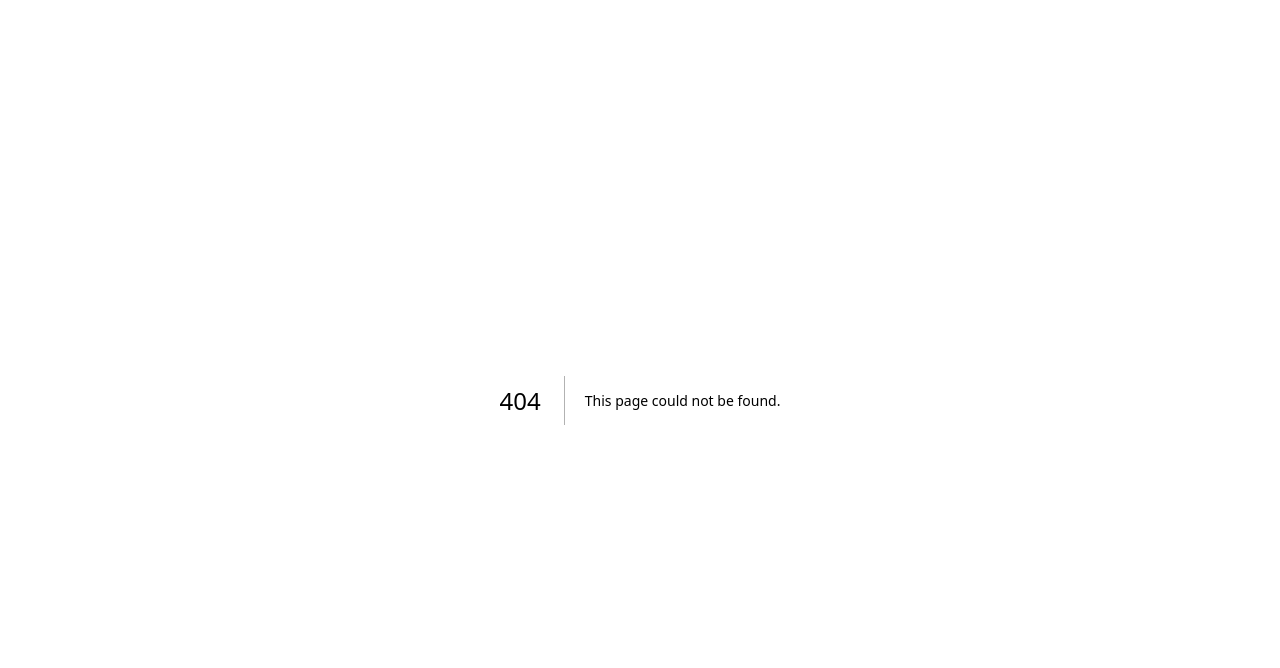
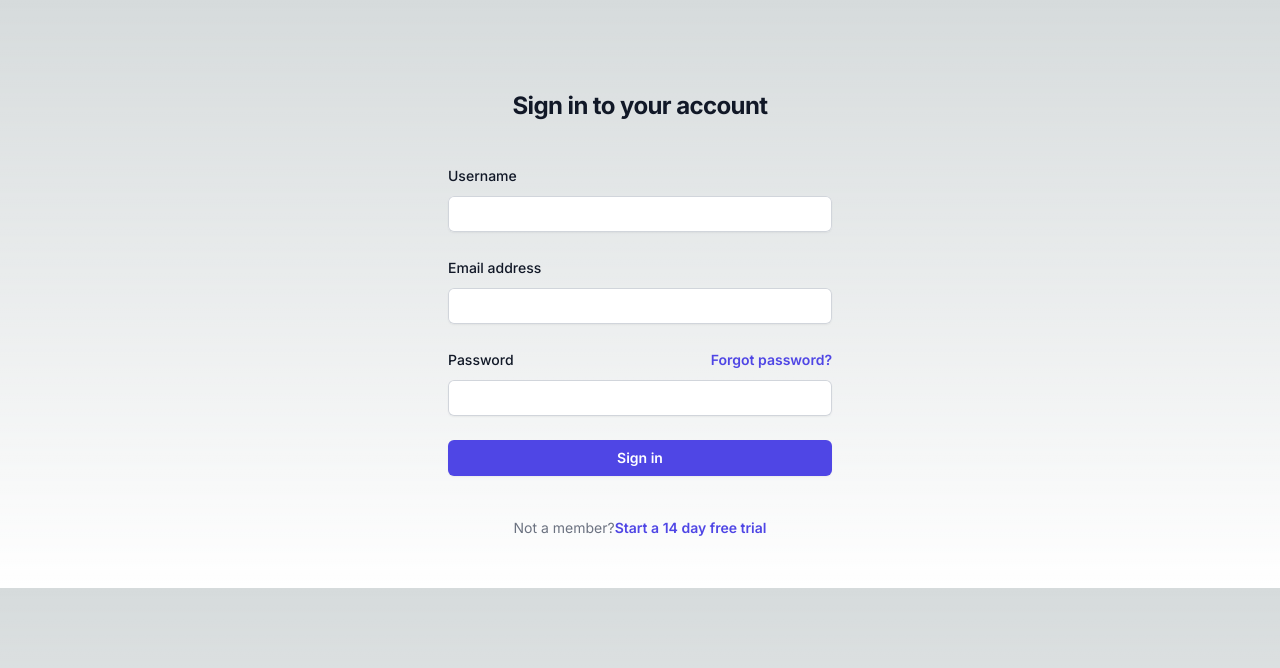
Before and after one commit to zaknolte/brew-buddy, a Next.js app in the folder brew-buddy/: page /login in a window 1280 px wide. Before the commit this address had no page. Shown: the top 668 px of the page. Built offline with nearby package versions, Linux system fonts and the light colour scheme.

Commit message:
add initial login page

```diff
--- /dev/null
+++ b/brew-buddy/src/app/login/page.tsx
@@ -0,0 +1,92 @@
+'use client'
+
+import { useState } from "react";
+import { redirect, useRouter } from "next/navigation";
+import { signIn } from "next-auth/react";
+
+export default function LoginPage() {
+    const router = useRouter();
+    const [user, setUser] = useState({
+        name: '',
+        email: '',
+        password: ''
+    });
+
+    const loginUser = async (e) => {
+        e.preventDefault();
+        signIn('credentials', {...user, redirect: false})
+
+        router.push('/home')
+    }
+
+    return (
+        <div className="flex min-h-full flex-col justify-center px-6 py-12 lg:px-8">
+            <div className="sm:mx-auto sm:w-full sm:max-w-sm">
+                {/* <Image className="mx-auto h-10 w-auto" src="https://tailwindui.com/img/logos/mark.svg?color=indigo&shade=600" width={600} height={600}/> */}
+                <h2 className="mt-10 text-center text-2xl font-bold leading-9 tracking-tight text-gray-900">Sign in to your account</h2>
+            </div>
+
+            <div className="mt-10 sm:mx-auto sm:w-full sm:max-w-sm">
+                <form className="space-y-6" action="#" method="POST" onSubmit={loginUser}>
+                    <div>
+                        <label htmlFor="username" className="block text-sm font-medium leading-6 text-gray-900">Username</label>
+                        <div className="mt-2">
+                            <input
+                                id="username"
+                                name="username"
+                                type="username"
+                                autoComplete="username"
+                                required
+                                value={user.name}
+                                onChange={(e) => {setUser({...user, name: e.target.value})}}
+                                className="block w-full pl-2 rounded-md border-0 py-1.5 text-gray-900 shadow-sm ring-1 ring-inset ring-gray-300 placeholder:text-gray-400 focus:ring-2 focus:ring-inset focus:ring-indigo-600 sm:text-sm sm:leading-6"/>
+                        </div>
+                    </div>
+                    <div>
+                        <label htmlFor="email" className="block text-sm font-medium leading-6 text-gray-900">Email address</label>
+                        <div className="mt-2">
+                            <input
+                                id="email"
+                                name="email"
+                                type="email"
+                                autoComplete="email"
+                                required
+                                value={user.email}
+                                onChange={(e) => {setUser({...user, email: e.target.value})}}
+                                className="block w-full pl-2 rounded-md border-0 py-1.5 text-gray-900 shadow-sm ring-1 ring-inset ring-gray-300 placeholder:text-gray-400 focus:ring-2 focus:ring-inset focus:ring-indigo-600 sm:text-sm sm:leading-6"/>
+                        </div>
+                    </div>
+
+                    <div>
+                        <div className="flex items-center justify-between">
+                            <label htmlFor="password" className="block text-sm font-medium leading-6 text-gray-900">Password</label>
+                            <div className="text-sm">
+                                <a href="#" className="font-semibold text-indigo-600 hover:text-indigo-500">Forgot password?</a>
+                            </div>
+                        </div>
+                        <div className="mt-2">
+                            <input
+                                id="password"
+                                name="password"
+                                type="password"
+                                autoComplete="current-password"
+                                required
+                                value={user.password}
+                                onChange={(e) => {setUser({...user, password: e.target.value})}}
+                                className="block w-full pl-2 rounded-md border-0 py-1.5 text-gray-900 shadow-sm ring-1 ring-inset ring-gray-300 placeholder:text-gray-400 focus:ring-2 focus:ring-inset focus:ring-indigo-600 sm:text-sm sm:leading-6"/>
+                        </div>
+                    </div>
+
+                    <div>
+                        <button type="submit" className="flex w-full justify-center rounded-md bg-indigo-600 px-3 py-1.5 text-sm font-semibold leading-6 text-white shadow-sm hover:bg-indigo-500 focus-visible:outline focus-visible:outline-2 focus-visible:outline-offset-2 focus-visible:outline-indigo-600">Sign in</button>
+                    </div>
+                </form>
+
+                <p className="mt-10 text-center text-sm text-gray-500">
+                    Not a member?
+                    <a href="#" className="font-semibold leading-6 text-indigo-600 hover:text-indigo-500">Start a 14 day free trial</a>
+                </p>
+            </div>
+        </div>
+    )
+}
```
